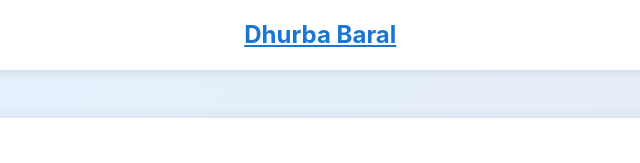
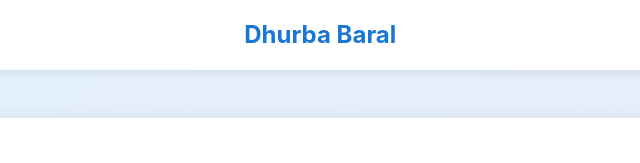
Before and after one commit to dhurba-baral/dhurba-baral.github.io, a plain HTML site: page index.html in a window 1280 px wide. Shown: the top 163 px of the page, 357-997 px from the left. Drawn offline with Linux system fonts and the light colour scheme.

Commit message:
added css styles for the logo link

```diff
--- a/css/styles.css
+++ b/css/styles.css
@@ -31,10 +31,12 @@ body {
     height: 70px;
 }
 
-.logo {
+.logo, .logo:link, .logo:visited, .logo:hover, .logo:active, .logo:focus {
+    text-decoration: none;
     font-size: 1.5rem;
     font-weight: bold;
     color: #1976d2;
+    cursor: pointer;
 }
 
 .nav-menu {
```
